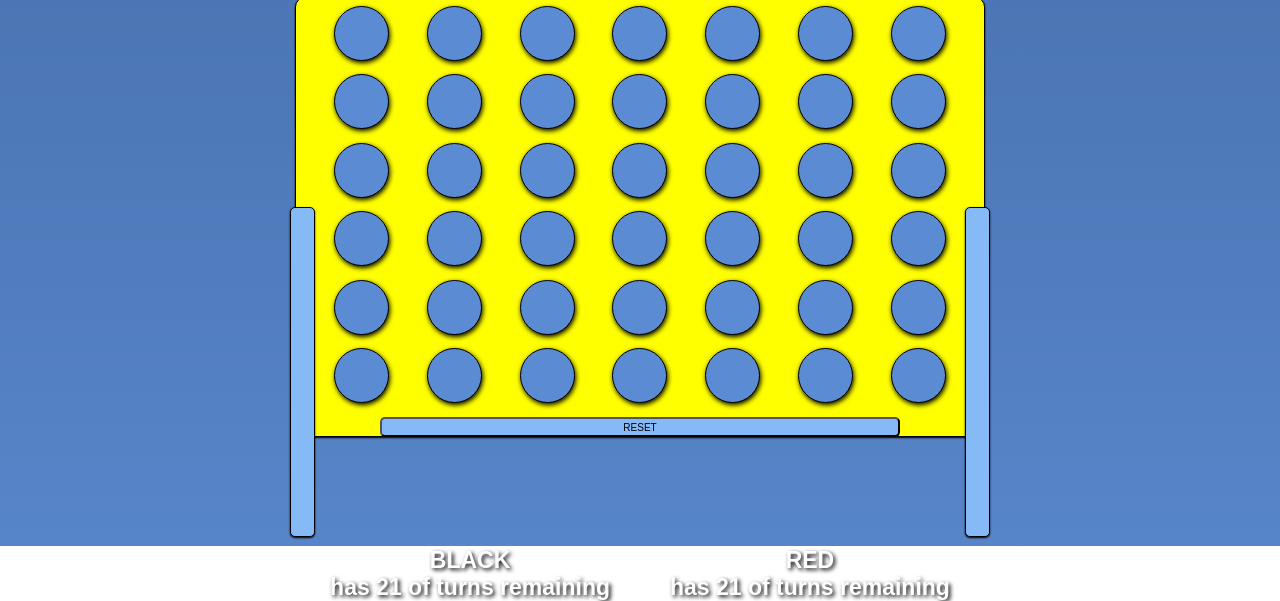
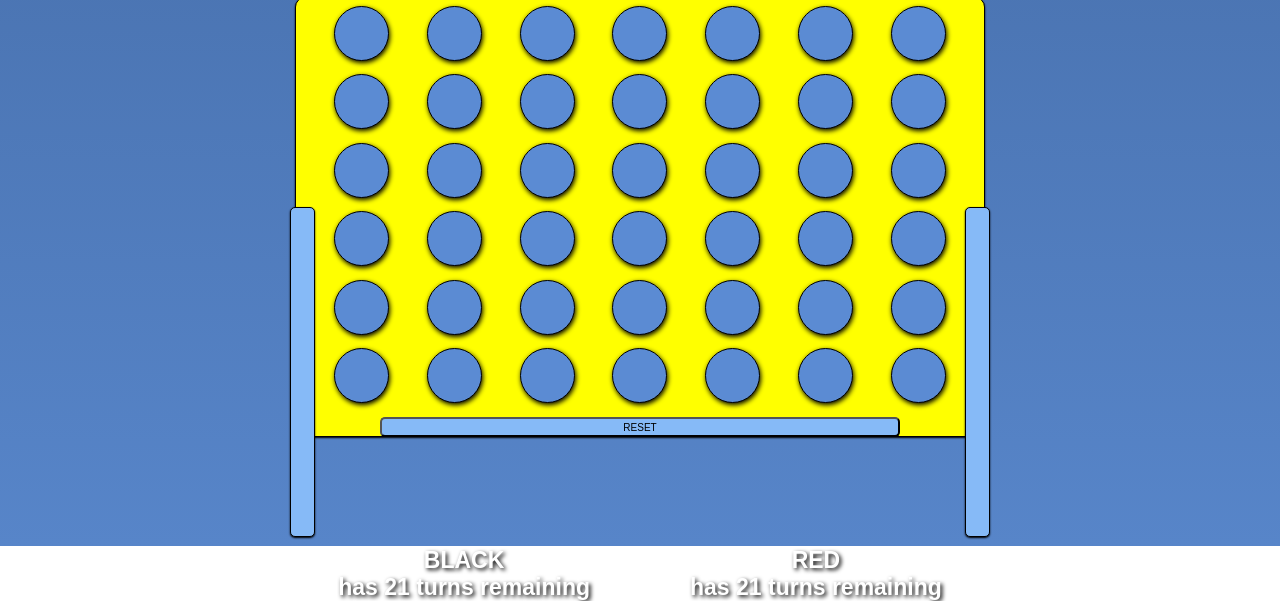
Before and after one commit to JGore99/connect-four, a website: page index.html in a window 1280 px wide. Shown: the part 254-855 px from the top of the page. Drawn offline with nearby package versions, Linux system fonts and the light colour scheme.

Commit message:
turns remaining text change

```diff
--- a/css/style.css
+++ b/css/style.css
@@ -155,7 +155,7 @@ body {
 
 .status-section > p {
   color: white;
-  margin: 5px 30px 0px;
+  margin: 5px 50px 0px;
   text-emphasis-color: rgb(0, 0, 0);
   text-shadow: 2px 2px 4px rgb(0, 0, 0);
   font-family: Arial, Helvetica, sans-serif;
--- a/js/app.js
+++ b/js/app.js
@@ -188,8 +188,8 @@ function handleMessages() {
   }
   messageEl.innerText = gameMessage
 
-  blackStatus.innerText = `BLACK \nhas ${blackTurnsRemaining} of turns remaining`
-  redStatus.innerText = `RED \nhas ${redTurnsRemaining} of turns remaining`
+  blackStatus.innerText = `BLACK \nhas ${blackTurnsRemaining} turns remaining`
+  redStatus.innerText = `RED \nhas ${redTurnsRemaining} turns remaining`
 
   if (isWinner === 1 || isWinner === -1){
     messageEl.classList.add('animate__animated', 'animate__bounce')
```
Also changed, not shown: README.md.
